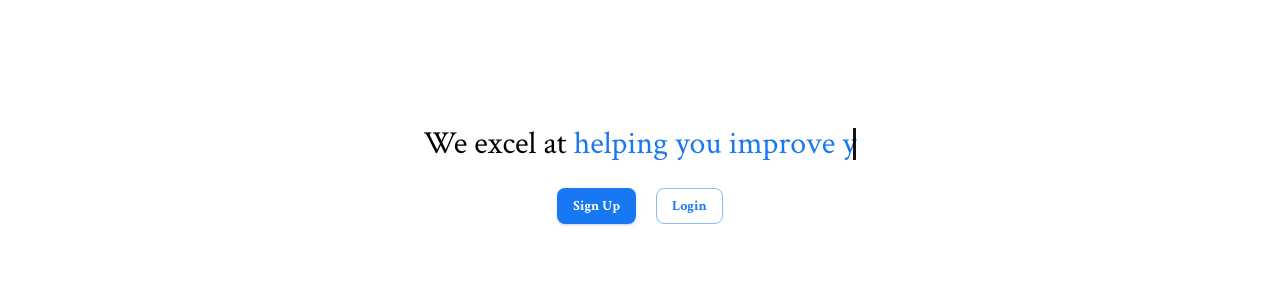
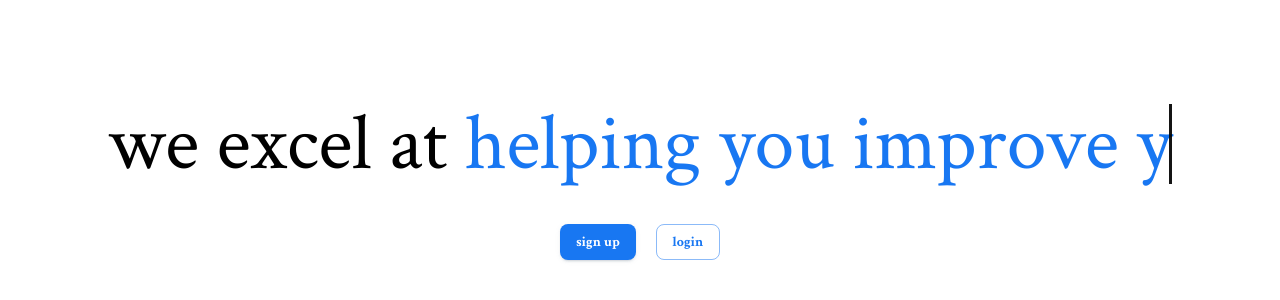
Before and after one commit to brimell/mente, a React (Vite) app: page / in a window 1280 px wide. Shown: the part 228-528 px from the top of the page. Built offline with nearby package versions, Linux system fonts and the light colour scheme; no server answers; the database is empty.

Commit message:
switch to just using lowercase

```diff
--- a/src/sections/hero/view/hero-view.jsx
+++ b/src/sections/hero/view/hero-view.jsx
@@ -33,8 +33,10 @@ const containerStyle = css`
   flex-direction: column;
 `;
 
+const titleFontSize = "5rem";
+
 const textStyle = (theme) => css`
-  font-size: 2rem;
+  font-size: ${titleFontSize};
   opacity: 0;
   animation: ${fadeInAnimation} 0.5s forwards;
   position: relative;
@@ -51,7 +53,7 @@ const textStyle = (theme) => css`
     right: 0;
     transform: translateY(-50%);
     width: 3px;
-    height: 2rem;
+    height: ${titleFontSize};
     background-color: #000; /* Black color from palette */
     animation: ${cursorBlinkAnimation} 0.7s infinite;
   }
@@ -101,7 +103,7 @@ const HeroView = () => {
 
     const type = () => {
       if (charIndex < currentPhrase.length) {
-        textElement.innerHTML = `<span>We excel at </span><span>${currentPhrase.substring(
+        textElement.innerHTML = `<span>we excel at </span><span>${currentPhrase.substring(
           0,
           charIndex + 1
         )}</span>`;
@@ -114,7 +116,7 @@ const HeroView = () => {
 
     const erase = () => {
       if (charIndex >= 0) {
-        textElement.innerHTML = `<span>We excel at </span><span>${currentPhrase.substring(
+        textElement.innerHTML = `<span>we excel at </span><span>${currentPhrase.substring(
           0,
           charIndex
         )}</span>`;
@@ -136,8 +138,8 @@ const HeroView = () => {
       <div css={textHideStyle}></div>
       <div css={textStyle(theme)} ref={textRef}></div>
       <div css={buttonContainer}>
-        <Button variant="contained" color="primary" onClick={handleSignUpClick}>Sign Up</Button>
-        <Button variant="outlined" color="primary" onClick={handleLoginClick}>Login</Button>
+        <Button variant="contained" color="primary" onClick={handleSignUpClick}>sign up</Button>
+        <Button variant="outlined" color="primary" onClick={handleLoginClick}>login</Button>
       </div>
     </div>
   );
--- a/src/sections/login/login-view.jsx
+++ b/src/sections/login/login-view.jsx
@@ -101,7 +101,7 @@ export default function LoginView() {
             maxWidth: 420,
           }}
         >
-          <Typography variant="h4">Sign in to Minimal</Typography>
+          <Typography variant="h4">sign in to mood</Typography>
 
           <Typography variant="body2" sx={{ mt: 2, mb: 5 }}>
             Don’t have an account?
```
